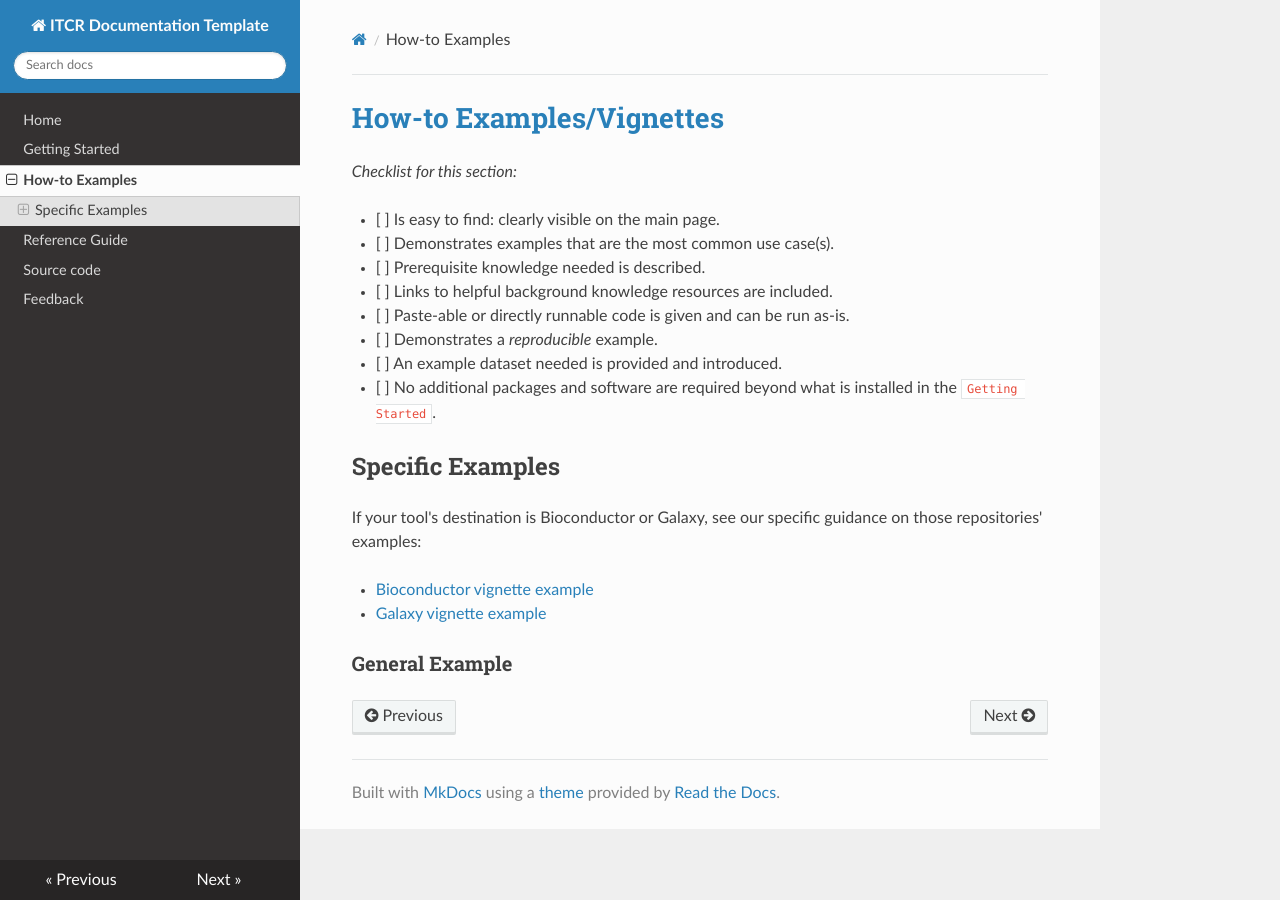
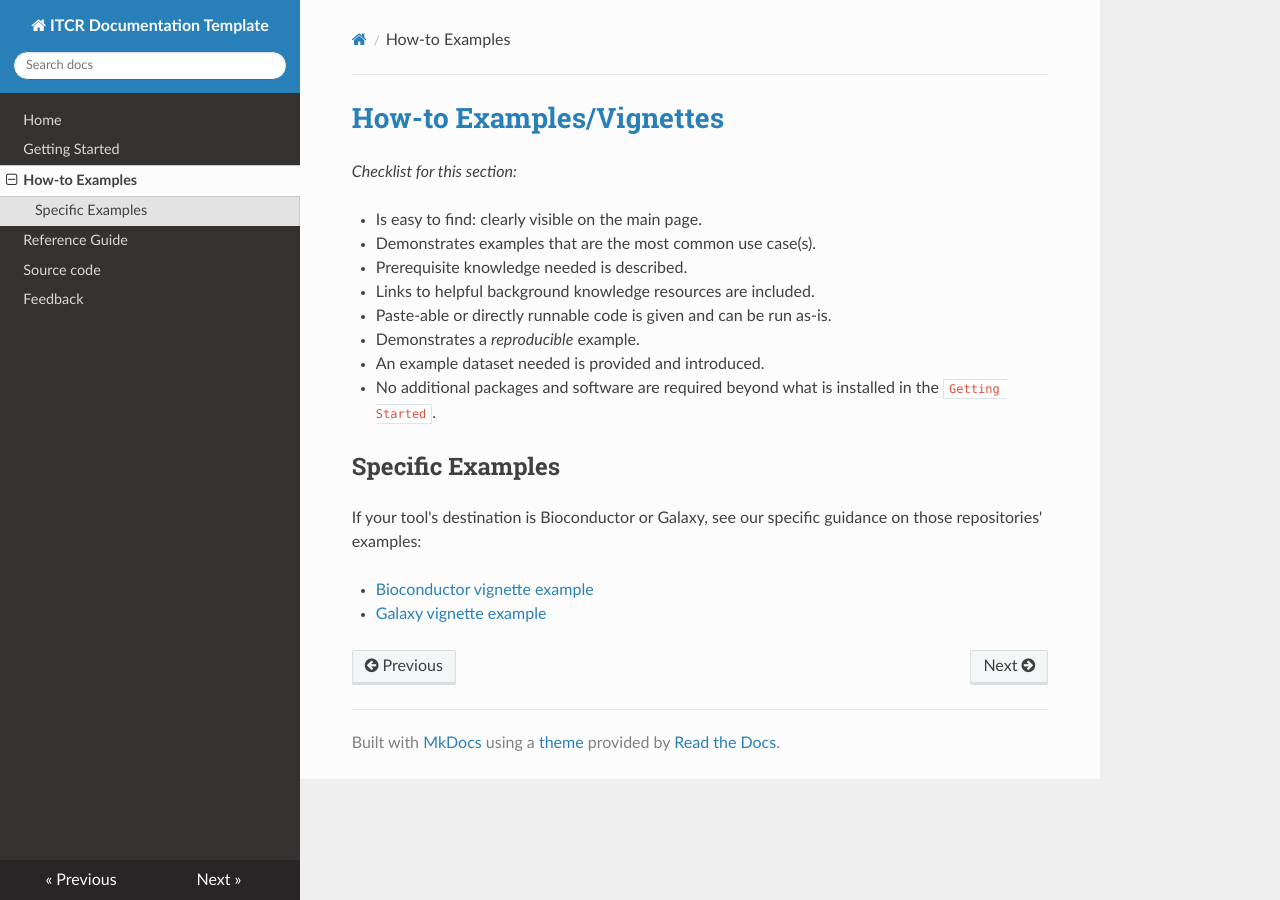
Before and after one commit to cansavvy/itcr-template-documentation, an MkDocs documentation site: the page built from docs/how_to_examples.md, in a window 1280 px wide. Built offline with MkDocs 1.6.1, drawn with Linux system fonts in a browser that asks for light colours; nearby versions of some CDN libraries.

Commit message:
More polishing

```diff
--- a/docs/how_to_examples.md
+++ b/docs/how_to_examples.md
@@ -2,14 +2,14 @@
 
 _Checklist for this section:_
 
-- [ ] Is easy to find: clearly visible on the main page.
-- [ ] Demonstrates examples that are the most common use case(s).
-- [ ] Prerequisite knowledge needed is described.
-  - [ ] Links to helpful background knowledge resources are included.
-- [ ] Paste-able or directly runnable code is given and can be run as-is.
-- [ ] Demonstrates a _reproducible_ example.
-  - [ ] An example dataset needed is provided and introduced.
-  - [ ] No additional packages and software are required beyond what is installed in the `Getting Started`.
+- Is easy to find: clearly visible on the main page.
+- Demonstrates examples that are the most common use case(s).
+- Prerequisite knowledge needed is described.
+  - Links to helpful background knowledge resources are included.
+- Paste-able or directly runnable code is given and can be run as-is.
+- Demonstrates a _reproducible_ example.
+  - An example dataset needed is provided and introduced.
+  - No additional packages and software are required beyond what is installed in the `Getting Started`.
 
 ## Specific Examples
 
@@ -17,5 +17,3 @@
 
 - [Bioconductor vignette example](./bioconductor_guides/bioconductor_vignette_template.Rmd)
 - [Galaxy vignette example](https://training.galaxyproject.org/training-material/topics/contributing/tutorials/create-new-tutorial/tutorial.html)
-
-### General Example
```
Also changed, not shown: README.md (+3 -4 lines), docs/getting_started_template.md (+7 -5 lines), docs/reference_guide_template.md (+15 -15 lines), site/getting_started_template/index.html, site/how_to_examples/index.html, site/index.html, site/reference_guide_template/index.html, site/search/search_index.json, site/sitemap.xml, site/well_documented_checklist/index.html, 2 other files.
